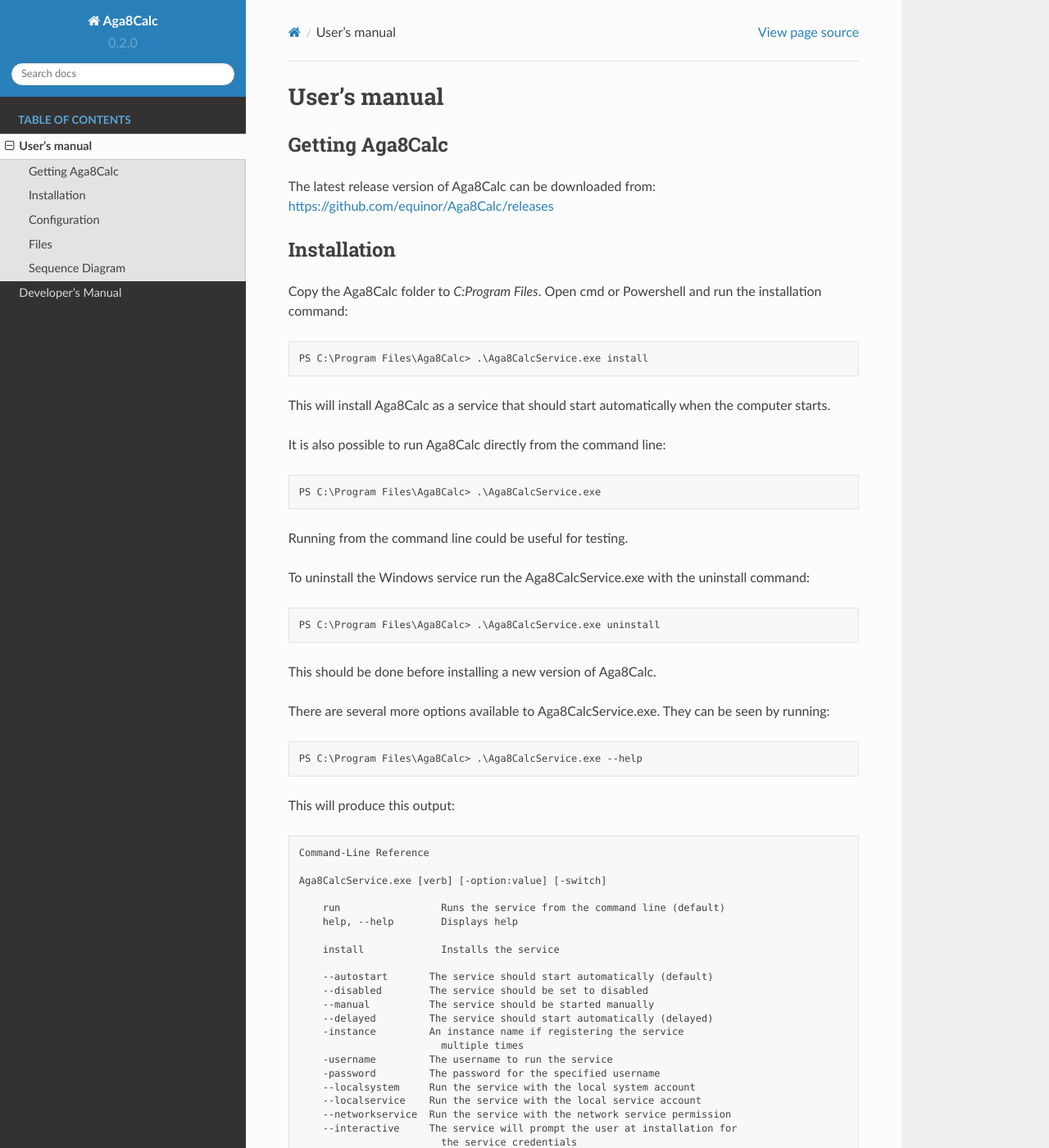
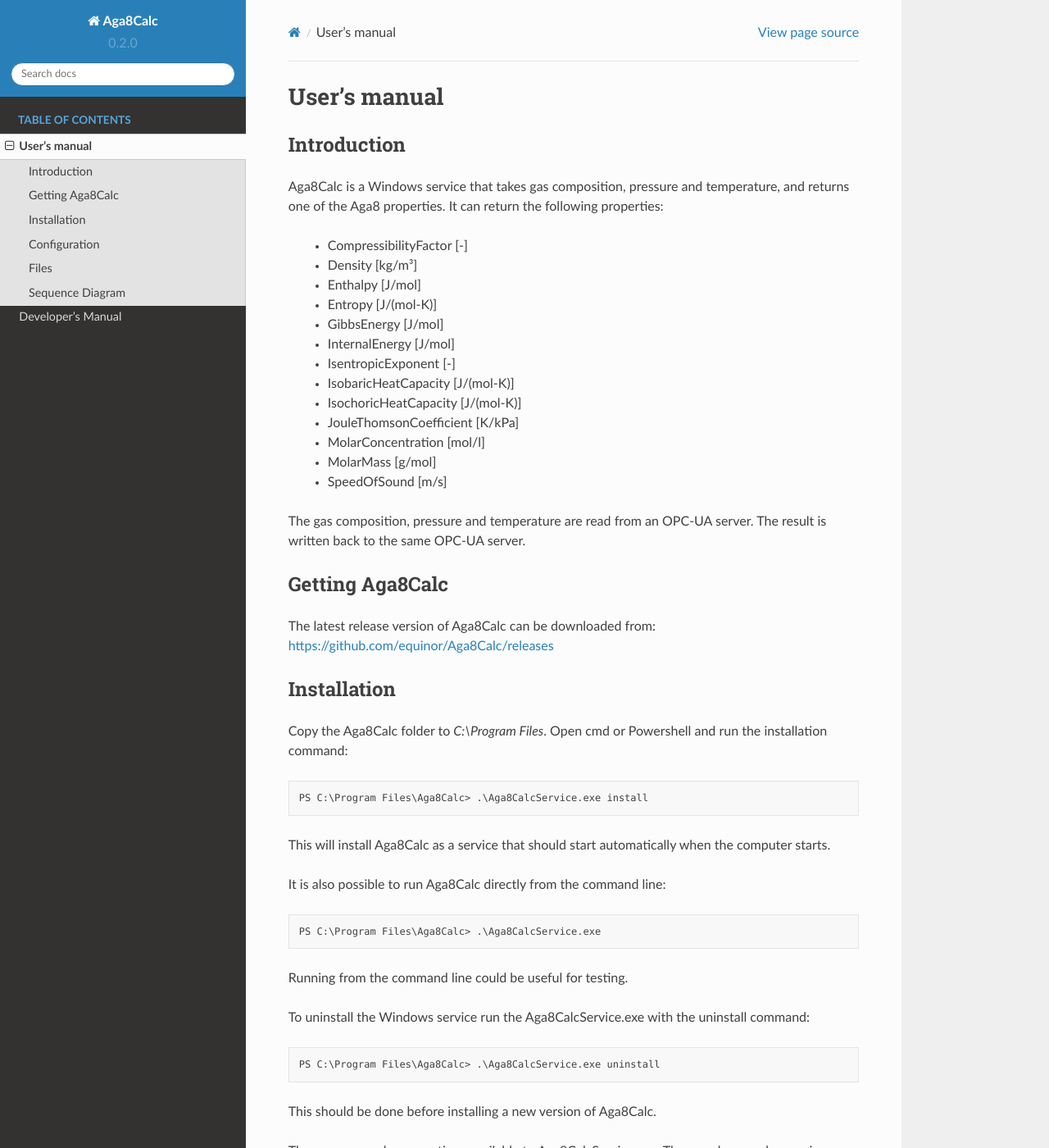
Before and after one commit to equinor/Aga8Calc, a Sphinx documentation site: the page built from docs/usermanual.rst, in a window 1280 px wide and 1400 px high. Shown: the whole window at 82% size. Built offline with Sphinx 7.4.7 and the Read the Docs theme 2.0.0, drawn with Linux system fonts in a browser that asks for light colours.

Commit message:
Add a short introduction

```diff
--- a/docs/usermanual.rst
+++ b/docs/usermanual.rst
@@ -3,6 +3,29 @@
 #############
 User's manual
 #############
+
+Introduction
+------------
+
+Aga8Calc is a Windows service that takes gas composition, pressure and temperature, and returns one of the Aga8 properties.
+It can return the following properties:
+
+    - CompressibilityFactor [-]
+    - Density [kg/m³]
+    - Enthalpy [J/mol]
+    - Entropy [J/(mol-K)]
+    - GibbsEnergy [J/mol]
+    - InternalEnergy [J/mol]
+    - IsentropicExponent [-]
+    - IsobaricHeatCapacity [J/(mol-K)]
+    - IsochoricHeatCapacity [J/(mol-K)]
+    - JouleThomsonCoefficient [K/kPa]
+    - MolarConcentration [mol/l]
+    - MolarMass [g/mol]
+    - SpeedOfSound [m/s]
+
+The gas composition, pressure and temperature are read from an OPC-UA server.
+The result is written back to the same OPC-UA server.
 
 Getting Aga8Calc
 ----------------
@@ -13,7 +36,7 @@
 Installation
 ------------
 
-Copy the Aga8Calc folder to `C:\Program Files`.
+Copy the Aga8Calc folder to `C:\\Program Files`.
 Open cmd or Powershell and run the installation command::
 
     PS C:\Program Files\Aga8Calc> .\Aga8CalcService.exe install
```
